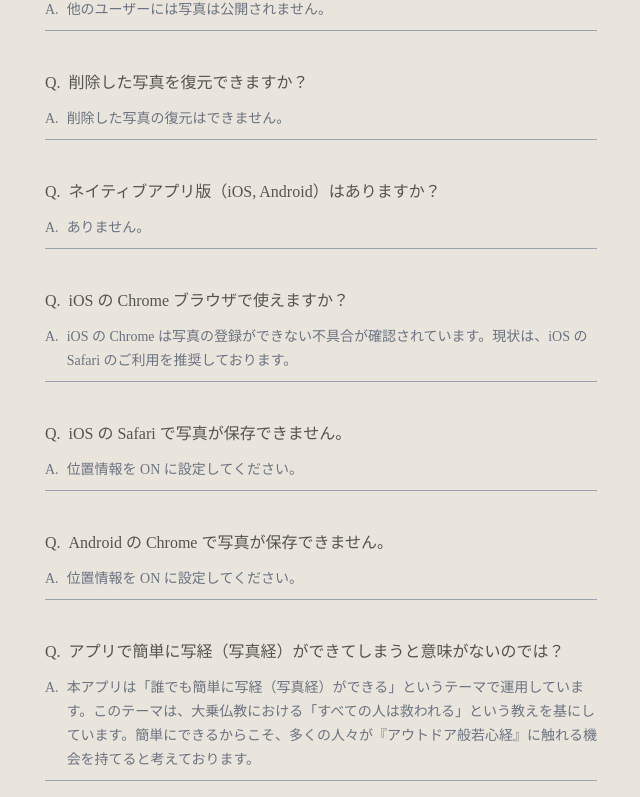
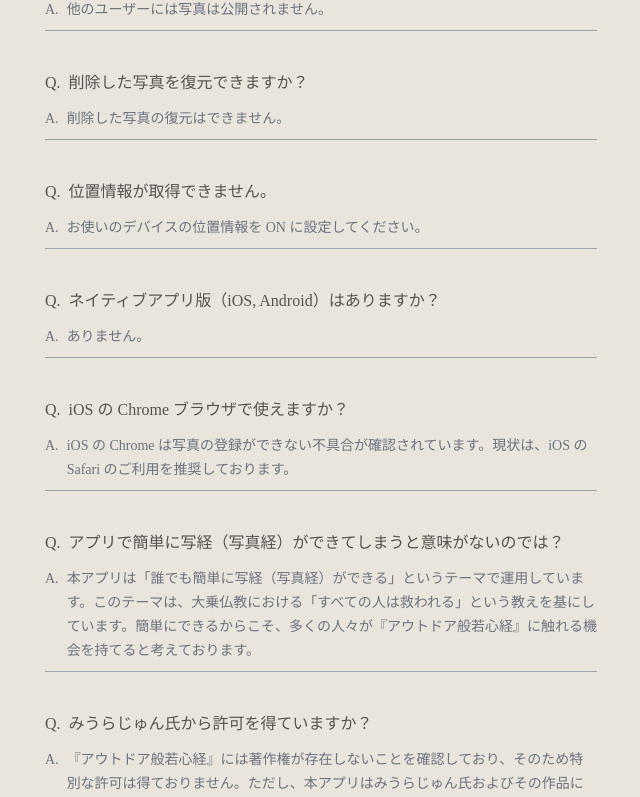
Before and after one commit to shirotamaki/outdoor-heart-sutra, a Next.js app in the folder frontend/: page /faq in a window 1280 px wide. Shown: the part 477-1274 px from the top of the page, without its empty margins (319-959 px from the left). Built offline with nearby package versions, Linux system fonts and the light colour scheme; no server answers; a web font is replaced by a local one.

Commit message:
🩹 FAQ の内容を修正する

```diff
--- a/frontend/src/pages/faq.tsx
+++ b/frontend/src/pages/faq.tsx
@@ -81,6 +81,16 @@ const Faq = () => {
               <li className='mb-10 pb-2 border-b border-gray-400'>
                 <h2 className='text-mainBlack text-sm sm:text-base mb-3 flex flex-row'>
                   <div className='mr-2'>Q.</div>
+                  <div>位置情報が取得できません。</div>
+                </h2>
+                <p className='text-xs sm:text-sm flex flex-row leading-5 md:leading-6'>
+                  <div className='mr-2'>A.</div>
+                  <div>お使いのデバイスの位置情報を ON に設定してください。</div>
+                </p>
+              </li>
+              <li className='mb-10 pb-2 border-b border-gray-400'>
+                <h2 className='text-mainBlack text-sm sm:text-base mb-3 flex flex-row'>
+                  <div className='mr-2'>Q.</div>
                   <div className=''>ネイティブアプリ版（iOS, Android）はありますか？</div>
                 </h2>
                 <p className='text-xs sm:text-sm flex flex-row leading-5 md:leading-6'>
@@ -99,26 +109,6 @@ const Faq = () => {
                     iOS の Chrome は写真の登録ができない不具合が確認されています。現状は、iOS の
                     Safari のご利用を推奨しております。
                   </div>
-                </p>
-              </li>
-              <li className='mb-10 pb-2 border-b border-gray-400'>
-                <h2 className='text-mainBlack text-sm sm:text-base mb-3 flex flex-row'>
-                  <div className='mr-2'>Q.</div>
-                  <div>iOS の Safari で写真が保存できません。</div>
-                </h2>
-                <p className='text-xs sm:text-sm flex flex-row leading-5 md:leading-6'>
-                  <div className='mr-2'>A.</div>
-                  <div>位置情報を ON に設定してください。</div>
-                </p>
-              </li>
-              <li className='mb-10 pb-2 border-b border-gray-400'>
-                <h2 className='text-mainBlack text-sm sm:text-base mb-3 flex flex-row'>
-                  <div className='mr-2'>Q.</div>
-                  <div>Android の Chrome で写真が保存できません。</div>
-                </h2>
-                <p className='text-xs sm:text-sm flex flex-row leading-5 md:leading-6'>
-                  <div className='mr-2'>A.</div>
-                  <div>位置情報を ON に設定してください。</div>
                 </p>
               </li>
               <li className='mb-10 pb-2 border-b border-gray-400'>
```
